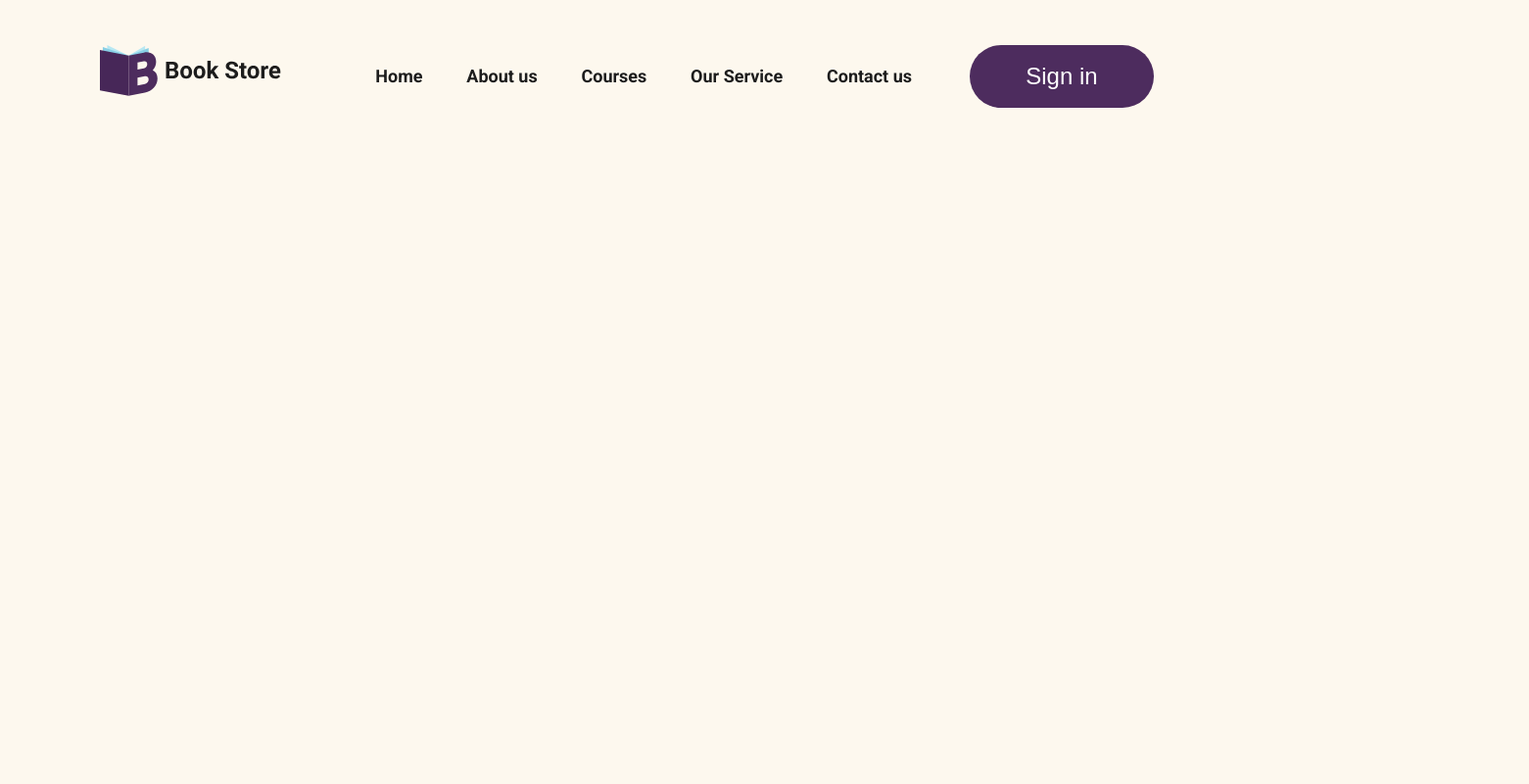
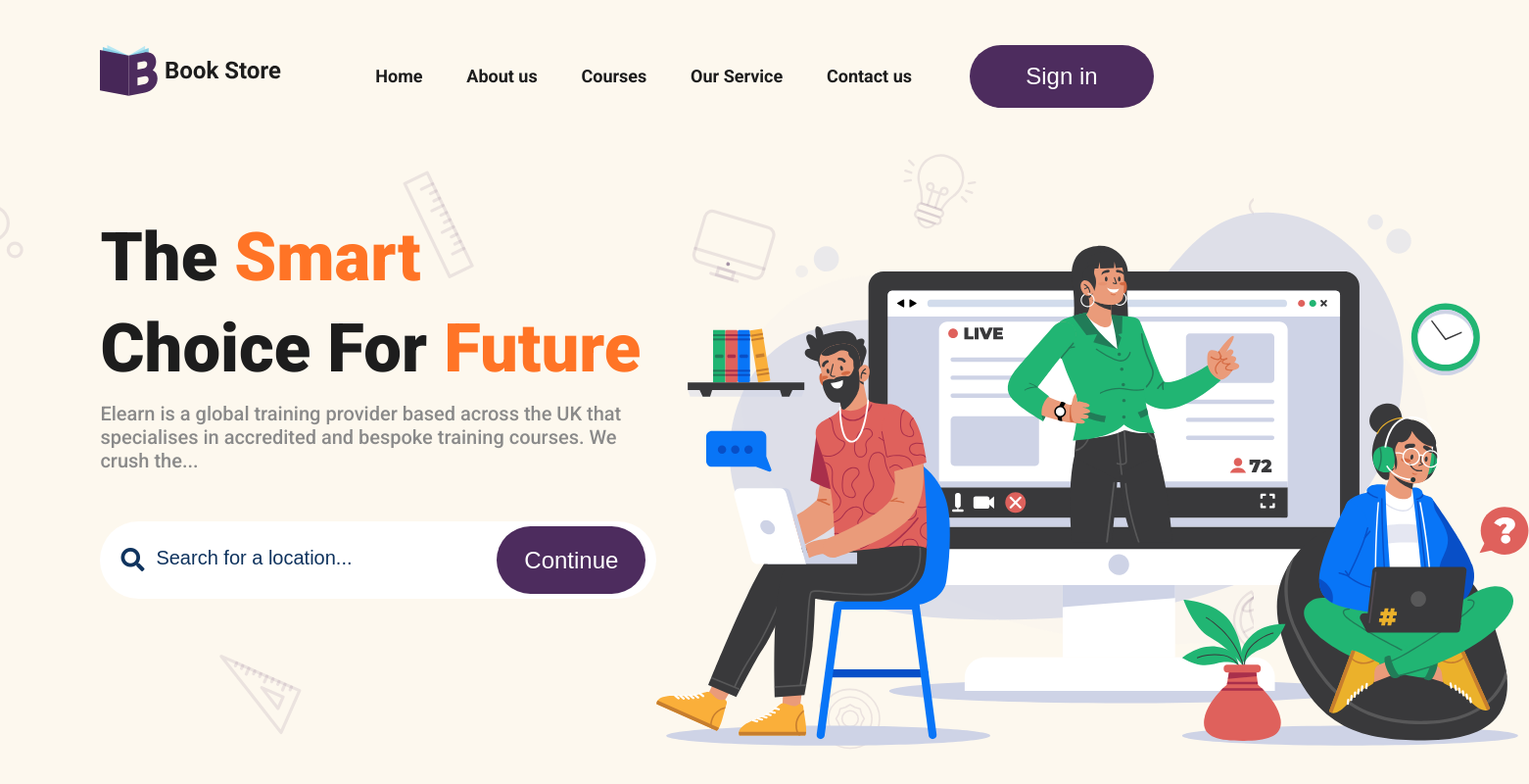
Before and after one commit to Walteann/book-store, a plain HTML site: page index.html in a window 1280 px wide. Shown: the whole page at 98% size, 1561 px wide, since content can reach past the window. Drawn offline with Linux system fonts and the light colour scheme.

Commit message:
feat: implemetando header

```diff
--- a/assets/css/styles.css
+++ b/assets/css/styles.css
@@ -6,6 +6,10 @@
     --color-white: #FFFFFF;
 
     --color-dark: #1D1D1D;
+    --color-black: #050C26;
+    --color-gray: #8A8A8A;
+    --color-dark-blue: #0F335E;
+
 
     --container-width: 84%;
     --container-width-table: 90%;
@@ -32,6 +36,18 @@ body {
     color: var(--color-dark);
     /* background: var(--color-white); */
     background: var(--background-primary);
+}
+
+h1 {
+    font-size: 4.3rem;
+}
+
+h2 {
+    font-size: 2.5rem;
+}
+
+h3 {
+    font-size: 1.75rem;
 }
 
 .container {
@@ -79,3 +95,76 @@ body {
     padding: 18px 57px;
     border-radius: 218px;
 }
+
+/* HEADER */
+
+header {
+    background: url('./../image/header-background.svg') no-repeat;
+    background-size: cover;
+    background-position-x: center;
+    background-position-y: top;
+    max-width: 100vw;
+}
+
+.header__container {
+    display: grid;
+    grid-template-columns: 1fr 1fr;
+    padding-top: 3.7rem;
+}
+
+.header__content h1 {
+    font-weight: 800;
+    line-height: 5.822rem;
+}
+
+.header__content h1 span {
+    color: var(--secondary-color);
+}
+
+.header__content p {
+    margin-top: 0.5rem;
+    font-weight: 500;
+    font-size: 1.25rem;
+    color: var(--color-gray);
+
+}
+
+.header__search {
+    position: relative;
+    margin-top: 3.12rem;
+    width: 35.5rem;
+}
+
+.header__search input {
+    width: 35.5rem;
+    height: 4.9rem;
+    border-radius: 96px;
+    padding: 28px 57px;
+}
+
+.header__search input::placeholder {
+    color: var(--color-dark-blue);
+    font-weight: 500;
+    font-size: 1.25rem;
+}
+
+.header__search i {
+    position: absolute;
+    top: 27px;
+    left: 21px;
+    font-size: 1.5rem;
+    color: var(--color-dark-blue);
+}
+
+.header__search button {
+    height: 69px;
+    background: var(--primary-color);
+    color: var(--color-white);
+    font-size: 1.5rem;
+    font-weight: 500;
+    padding: 20px 28px;
+    border-radius: 96px;
+    position: absolute;
+    right: 11px;
+    top: 5px;
+}
--- a/index.html
+++ b/index.html
@@ -10,6 +10,9 @@
     <link rel="preconnect" href="https://fonts.googleapis.com">
     <link rel="preconnect" href="https://fonts.gstatic.com" crossorigin>
     <link href="https://fonts.googleapis.com/css2?family=Roboto:ital,wght@0,300;0,400;0,500;0,700;0,900;1,300;1,400;1,500;1,700;1,900&display=swap" rel="stylesheet">
+
+    <link rel="stylesheet" href="https://use.fontawesome.com/releases/v5.15.1/css/all.css" integrity="sha384-vp86vTRFVJgpjF9jiIGPEEqYqlDwgyBgEF109VFjmqGmIY/Y4HV4d3Gp2irVfcrp" crossorigin="anonymous">
+
 </head>
 <body>
 
@@ -17,7 +20,7 @@
         <div class="container nav__container">
 
             <div class="nav__logo">
-                <img src="./assets/image/logo-1.svg" alt="">
+                <img src="./assets/image/logo-1.svg" alt="Logo">
             </div>
 
             <div class="nav__content">
@@ -32,9 +35,35 @@
                 <button class="nav__signin">Sign in</button>
             </div>
         </div>
+    </nav>
+
+    <!-- END OF NAVBAR -->
 
 
-    </nav>
+    <header>
+        <div class="container header__container">
+
+            <div class="header__content">
+                <h1>The <span>Smart</span><br>Choice For <span>Future</span></h1>
+                <p>
+                    Elearn is a global training provider based across the UK that specialises in accredited and bespoke training courses. We crush the...
+                </p>
+
+                <div class="header__search">
+                    <i class="fas fa-search"></i>
+                    <input type="text" placeholder="Search for a location...">
+                    <button>Continue</button>
+                </div>
+            </div>
+
+            <div class="header__image">
+                <img src="./assets/image/header-image.svg" alt="vetor de tecnologia">
+            </div>
+
+        </div>
+    </header>
+
+    <!-- END OF HEADER -->
 
 </body>
 </html>
```
Also changed, not shown: assets/image/header-background.svg (added), assets/image/header-image.svg (added).
